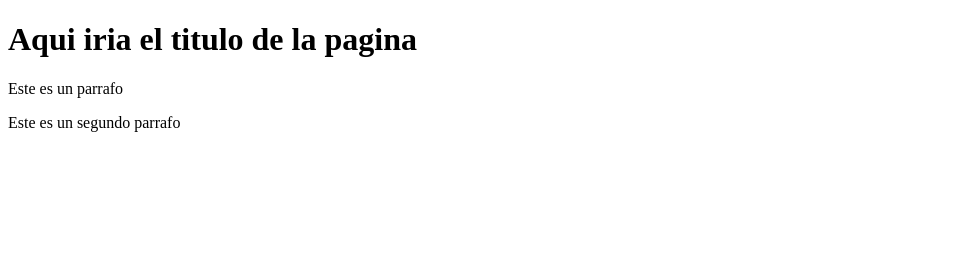
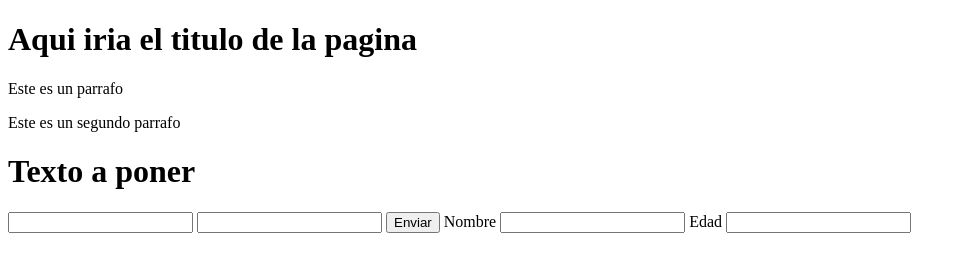
Before and after one commit to Suprice9/Proyecto-empresa-c, a plain HTML site: page index.html in a window 1280 px wide. Shown: the whole page, without its empty margins (0-966 px from the left). Drawn offline with Linux system fonts and the light colour scheme.

Commit message:
Recibir datos

```diff
--- a/index.html
+++ b/index.html
@@ -5,11 +5,29 @@
     <meta http-equiv="X-UA-Compatible" content="IE=edge">
     <meta name="viewport" content="width=device-width, initial-scale=1.0">
     <title>Document</title>
+
 </head>
 <body>
     <h1>Aqui iria el titulo de la pagina</h1>
     <p>Este es un parrafo</p>
     <p>Este es un segundo parrafo</p>
-    <script src="main.js" type="txt/javacript"></script>
+<form name="Registro">
+    <h1>Texto a poner</h1>
+
+    <input type="text" name="nombre" id="nombre">
+
+    <input type="text" name="edad" id="edad">
+
+    <input type="button" name="btn1" value="Enviar" onclick="obtenerdatos()">
+
+
+        Nombre <input type="text" name="nombreObtenido" id="nombreObtenido">
+
+        Edad <input type="text" name="edadObtenida" id="edadObtenida">
+
+
+</form>
+
+    <script src="main.js" ></script>
 </body>
 </html>
--- a/main.js
+++ b/main.js
@@ -1,7 +1,12 @@
-var nombre ="Wilmer Villar";
+function obtenerdatos(){
 
-var edad = 21;
+var nombre = document.getElementById("nombre").value;
 
-var nombreYedad = nombre + " " + edad;
+var edad = parseFloat (document.getElementById("edad").value);
 
-document.write(nombreYedad);
+document.Registro.nombreObtenido.value = nombre;
+
+document.Registro.edadObtenida.value = edad;
+
+
+}
```
Also changed, not shown: Untitled-1.html (added, +13 -0 lines), jakefile.txt (added).
